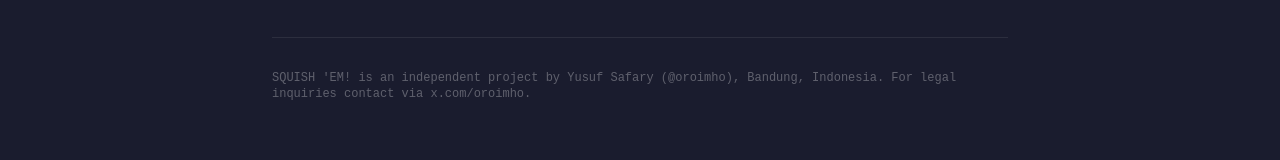
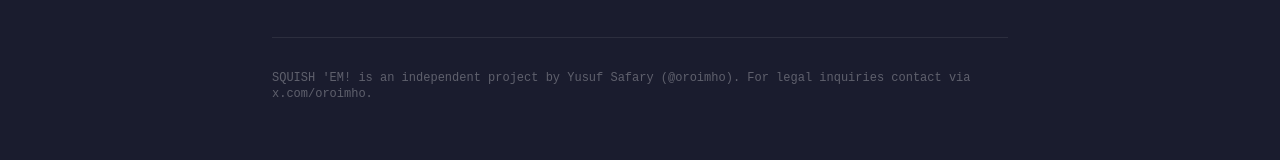
Before and after one commit to yusufsafary/squish-em, a React (Vite) app: page /cookies in a window 1280 px wide. Shown: the part 1414-1574 px from the top of the page. Built offline with nearby package versions, Linux system fonts and the light colour scheme.

Commit message:
fix(cookies): remove geographic reference

```diff
--- a/src/pages/cookies.tsx
+++ b/src/pages/cookies.tsx
@@ -77,7 +77,7 @@ export default function Cookies() {
             className="mt-16 pt-8 border-t border-white/8"
           >
             <p className="text-white/30 font-mono text-xs">
-              SQUISH 'EM! is an independent project by Yusuf Safary (@oroimho), Bandung, Indonesia.
+              SQUISH 'EM! is an independent project by Yusuf Safary (@oroimho).
               For legal inquiries contact via x.com/oroimho.
             </p>
           </motion.div>
```
